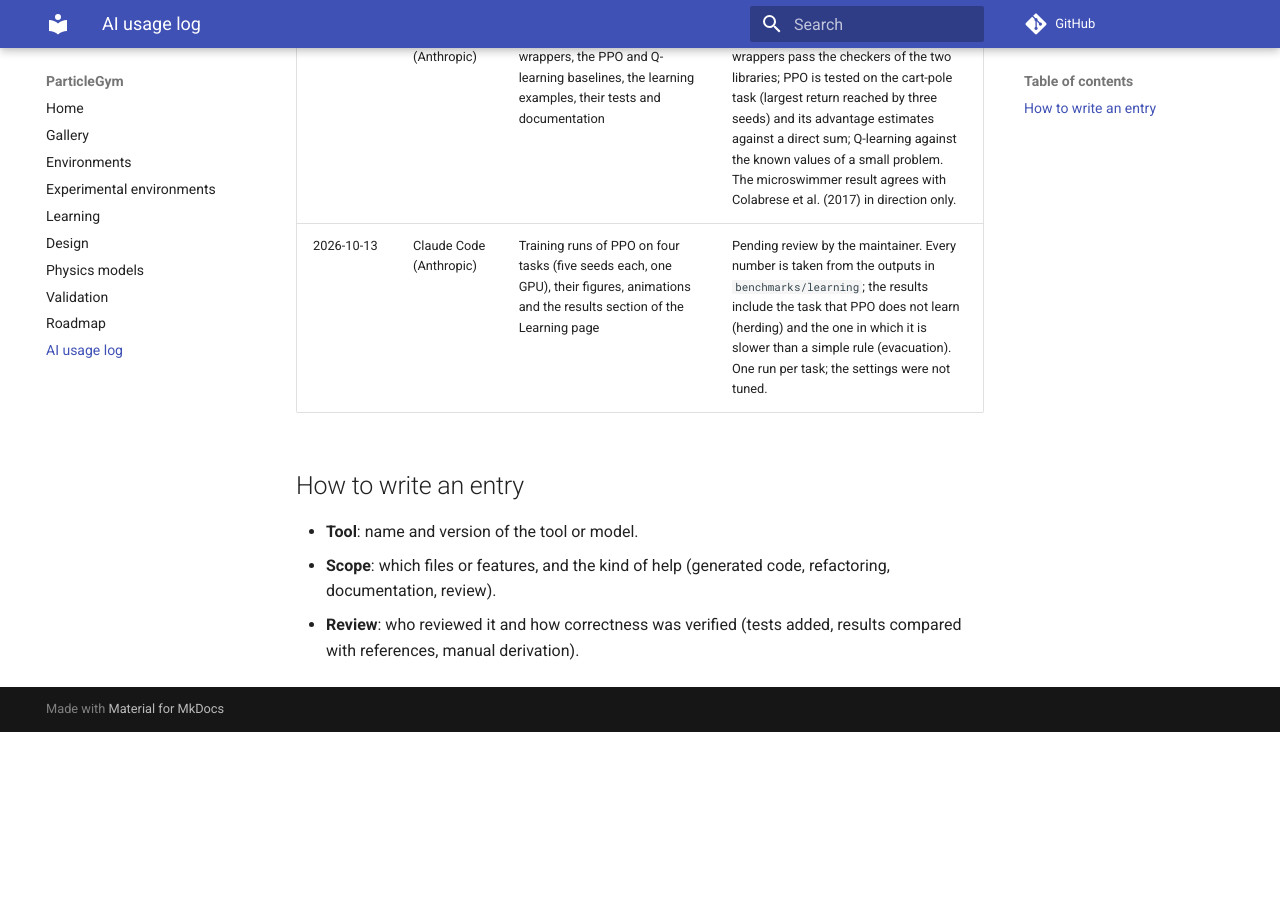
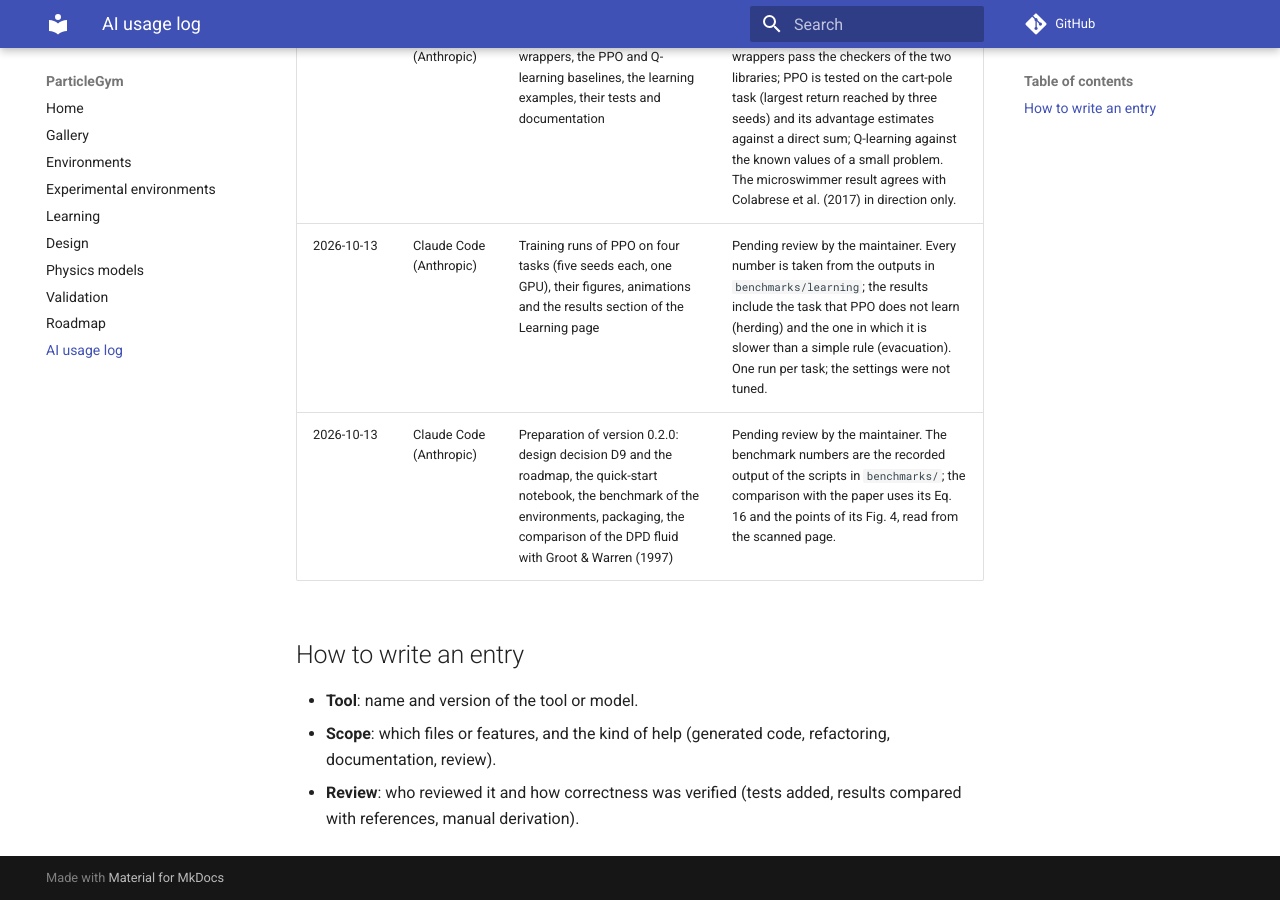
Before and after one commit to ZhaojieC/particlegym, an MkDocs documentation site: the page built from docs/ai-usage.md, in a window 1280 px wide and 900 px high, scrolled down 1191 px. Built offline with MkDocs 1.6.1 and Material for MkDocs 9.7.7, drawn with Linux system fonts in a browser that asks for light colours; comment, search, counter and statistics services are not loaded; before the commit the page ends 1923 px from its top, so only the background shows below that; some of the changed text lies outside the part shown.

Commit message:
Set the version to 0.2.0
The first release: it contains what the roadmap planned for the versions
0.1 and 0.2. The changelog gets its section, and the citation file the
version and the date.

Co-Authored-By: Claude Opus 5.5 <noreply@anthropic.com>
Claude-Session: https://claude.ai/code/session_01KhunX6W2pr2ytFqDQiSrPW

```diff
--- a/docs/ai-usage.md
+++ b/docs/ai-usage.md
@@ -7,7 +7,7 @@ request that used AI tools.
 
 | Date | Tool | Scope | Human review and validation |
 |---|---|---|---|
-| 2026-10-10 | Claude Code (Anthropic) | Initial project scaffold, physics core, test suite, documentation drafts, examples and benchmark script | Pending: the maintainers review every module before v0.1.0. The physics is checked by the automated validation tests in [Validation](validation.md). |
+| 2026-10-10 | Claude Code (Anthropic) | Initial project scaffold, physics core, test suite, documentation drafts, examples and benchmark script | Pending: review of every module by the maintainers. The physics is checked by the automated validation tests in [Validation](validation.md). |
 | 2026-10-11 | Claude Code (Anthropic) | Evacuation environment (`particlegym.envs`), its tests, the Environments page and an example ([#3](https://github.com/ZhaojieC/particlegym/issues/3)) | Pending review of the pull request by the maintainer. |
 | 2026-10-12 | Claude Code (Anthropic) | 3D rooms in the evacuation environment, their tests, documentation and an example; faster distance to 3D plates | Pending review by the maintainer. Checked by tests that compare the 3D room with the 2D room and the new plate distance with the previous one. |
 | 2026-10-12 | Claude Code (Anthropic) | Drawing module `particlegym.viz`, gallery scripts and animations, README front page, gallery page, documentation workflow | Pending review by the maintainer. Tests check that discs, shapes and pedestrians are drawn at their positions and with their areas; every animation is made by a script from a simulation with a fixed seed. |
@@ -15,6 +15,7 @@ request that used AI tools.
 | 2026-10-12 | Claude Code (Anthropic) | Experimental environments (counter-flow, brick wall, billiards, herding, microswimmer, cell migration), spaces, the Brownian integrator, their tests, gallery scripts, animations, documentation and a baseline benchmark | Pending review by the maintainer. The mechanics are tested against the equations of each model; the papers behind three of the models were read in the original, and the documentation states what was taken from them and what was chosen freely. No published result is reproduced in numbers yet. |
 | 2026-10-13 | Claude Code (Anthropic) | Gymnasium and PettingZoo wrappers, the PPO and Q-learning baselines, the learning examples, their tests and documentation | Pending review by the maintainer. The wrappers pass the checkers of the two libraries; PPO is tested on the cart-pole task (largest return reached by three seeds) and its advantage estimates against a direct sum; Q-learning against the known values of a small problem. The microswimmer result agrees with Colabrese et al. (2017) in direction only. |
 | 2026-10-13 | Claude Code (Anthropic) | Training runs of PPO on four tasks (five seeds each, one GPU), their figures, animations and the results section of the Learning page | Pending review by the maintainer. Every number is taken from the outputs in `benchmarks/learning`; the results include the task that PPO does not learn (herding) and the one in which it is slower than a simple rule (evacuation). One run per task; the settings were not tuned. |
+| 2026-10-13 | Claude Code (Anthropic) | Preparation of version 0.2.0: design decision D9 and the roadmap, the quick-start notebook, the benchmark of the environments, packaging, the comparison of the DPD fluid with Groot & Warren (1997) | Pending review by the maintainer. The benchmark numbers are the recorded output of the scripts in `benchmarks/`; the comparison with the paper uses its Eq. 16 and the points of its Fig. 4, read from the scanned page. |
 
 ## How to write an entry
 
--- a/src/particlegym/__init__.py
+++ b/src/particlegym/__init__.py
@@ -2,6 +2,6 @@
 
 from particlegym import envs, physics
 
-__version__ = "0.1.0.dev0"
+__version__ = "0.2.0"
 
 __all__ = ["__version__", "envs", "physics"]
```
Also changed, not shown: CHANGELOG.md (+5 -0 lines), README.md (+1 -1 lines), docs/index.md (+1 -1 lines), 1 other file.
